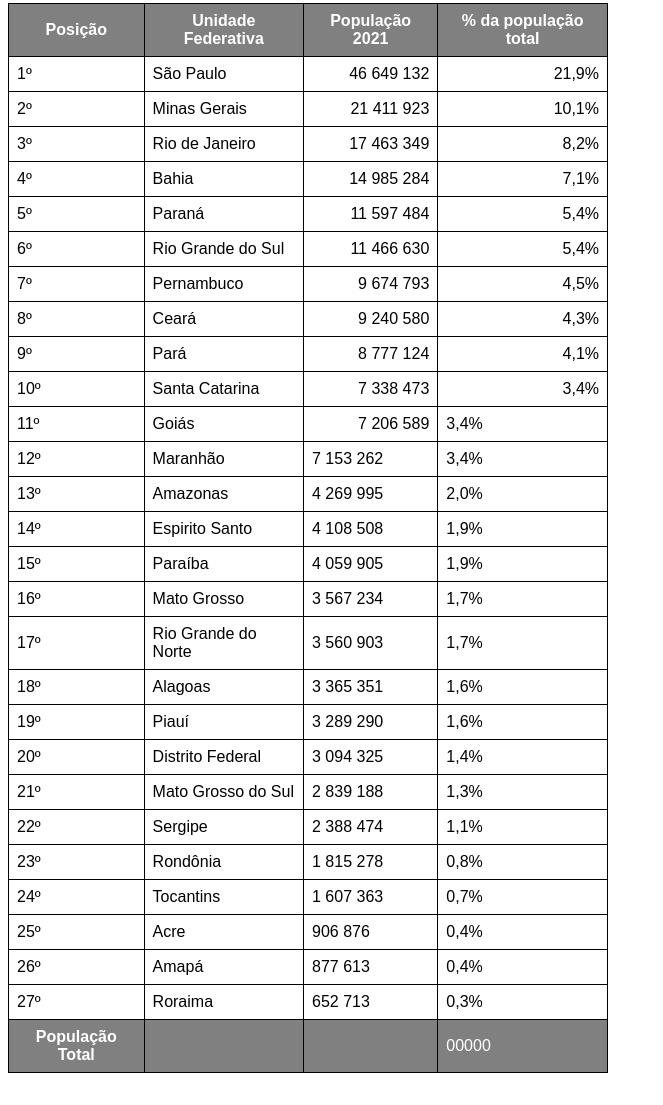
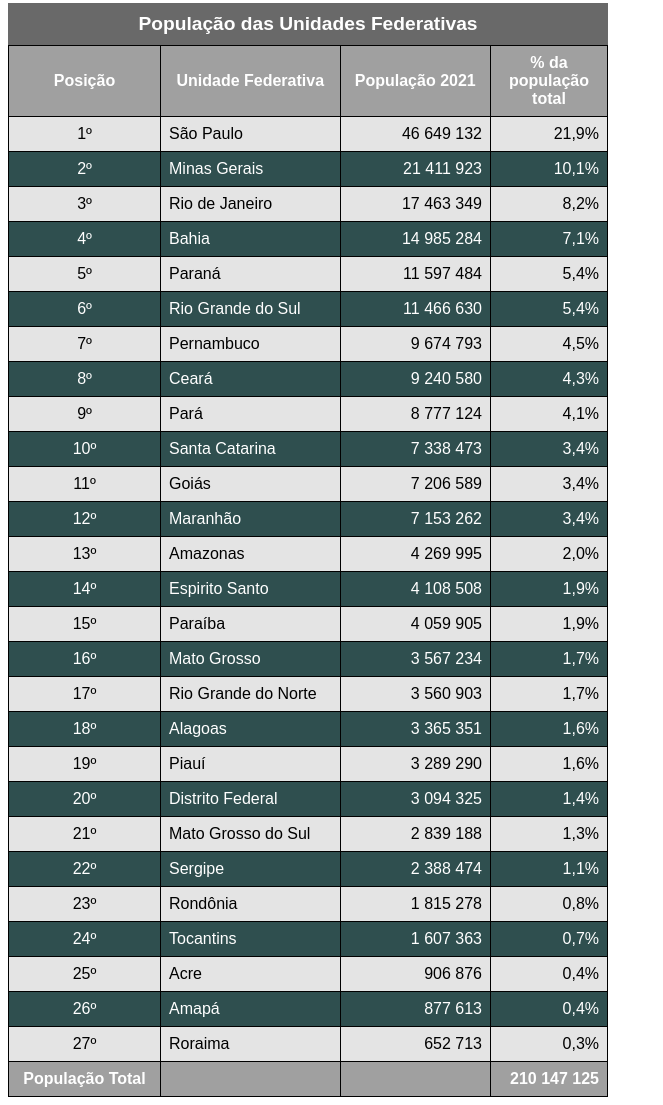
Before and after one commit to Thgfernandes/html-css, a plain HTML site: page exercicios/ex023/tabela002.html in a window 1280 px wide. Shown: the part 77-1182 px from the top of the page, without its empty margins (0-663 px from the left). Before the commit the page ends 1158 px from the top, so only its background shows below. Drawn offline with Linux system fonts and the light colour scheme.

Commit message:
configuração de tabelas grandes

```diff
--- a/exercicios/ex023/tabela002.html
+++ b/exercicios/ex023/tabela002.html
@@ -21,13 +21,35 @@
         }
 
         thead, tfoot {
-            background-color: gray;
+            background-color: rgb(160, 160, 160);
             color: white;
         }
 
         .num {
             text-align: right;
         }
+
+        td.psc {
+            text-align: center;
+        }
+
+        caption {
+            font-size: 1.2em;
+            font-weight: bold;
+            background-color: rgb(105, 105, 105);
+            color: white;
+            padding: 10px;
+        }
+
+        /*:nt-child(td filho que estiver contido na tag) 2n(significa que a cada 2 linhas vai ter um preechimento cinza )*/
+        tbody > tr:nth-child(1n) {
+            background-color: rgb(228, 228, 228);
+        }
+
+        tbody > tr:nth-child(even) {
+            background-color: darkslategrey;
+            color: white;
+        } /* podemos usar tbm a declaração even(par) ou odd(ímpar), para um preenchimento das linhas pares ou impares*/
     </style>
 </head>
 <body>
@@ -43,184 +65,185 @@
     -->
 
     <table>
+        <caption>População das Unidades Federativas</caption>
         <thead>
                 <tr>
-                    <th>Posição</th>
-                    <th>Unidade Federativa</th>
-                    <th>População 2021</th>
-                    <th>% da população total</th>
+                    <th scope="col">Posição</th>
+                    <th scope="col">Unidade Federativa</th>
+                    <th scope="col">População 2021</th>
+                    <th scope="col" style="width: 100px;">% da população total</th>
                 </tr>
         </thead>
         <tbody>
                 <tr>
-                    <td>1º</td>
+                    <td class="psc">1º</td>
                     <td>São Paulo</td>
                     <td class="num">46 649 132</td>
                     <td class="num">21,9%</td>
                 </tr>
                 <tr>
-                    <td>2º</td>
+                    <td class="psc">2º</td>
                     <td>Minas Gerais</td>
                     <td class="num">21 411 923</td>
                     <td class="num">10,1%</td>
                 </tr>
                 <tr>
-                    <td>3º</td>
+                    <td class="psc">3º</td>
                     <td>Rio de Janeiro</td>
                     <td class="num">17 463 349</td>
                     <td class="num">8,2%</td>
                 </tr>
                 <tr>
-                    <td>4º</td>
+                    <td class="psc">4º</td>
                     <td>Bahia</td>
                     <td class="num">14 985 284</td>
                     <td class="num">7,1%</td>
                 </tr>
                 <tr>
-                    <td>5º</td>
+                    <td class="psc">5º</td>
                     <td>Paraná</td>
                     <td class="num">11 597 484</td>
                     <td class="num">5,4%</td>
                 </tr>
                 <tr>
-                    <td>6º</td>
+                    <td class="psc">6º</td>
                     <td>Rio Grande do Sul</td>
                     <td class="num">11 466 630</td>
                     <td class="num">5,4%</td>
                 </tr>
                 <tr>
-                    <td>7º</td>
+                    <td class="psc">7º</td>
                     <td>Pernambuco</td>
                     <td class="num">9 674 793</td>
                     <td class="num">4,5%</td>
                 </tr>
                 <tr>
-                    <td>8º</td>
+                    <td class="psc">8º</td>
                     <td>Ceará</td>
                     <td class="num">9 240 580</td>
                     <td class="num">4,3%</td>
                 </tr>
                 <tr>
-                    <td>9º</td>
+                    <td class="psc">9º</td>
                     <td>Pará</td>
                     <td class="num">8 777 124</td>
                     <td class="num">4,1%</td>
                 </tr>
                 <tr>
-                    <td>10º</td>
+                    <td class="psc">10º</td>
                     <td>Santa Catarina</td>
                     <td class="num">7 338 473</td>
                     <td class="num">3,4%</td>
                 </tr>
                 <tr>
-                    <td>11º</td>
+                    <td class="psc">11º</td>
                     <td>Goiás</td>
                     <td class="num">7 206 589</td>
-                    <td>3,4%</td>
+                    <td class="num">3,4%</td>
                 </tr>
                 <tr>
-                    <td>12º</td>
+                    <td class="psc">12º</td>
                     <td>Maranhão</td>
-                    <td>7 153 262</td>
-                    <td>3,4%</td>
+                    <td class="num">7 153 262</td>
+                    <td class="num">3,4%</td>
                 </tr>
                 <tr>
-                    <td>13º</td>
+                    <td class="psc">13º</td>
                     <td>Amazonas</td>
-                    <td>4 269 995</td>
-                    <td>2,0%</td>
+                    <td class="num">4 269 995</td>
+                    <td class="num">2,0%</td>
                 </tr>
                 <tr>
-                    <td>14º</td>
+                    <td class="psc">14º</td>
                     <td>Espirito Santo</td>
-                    <td>4 108 508</td>
-                    <td>1,9%</td>
+                    <td class="num">4 108 508</td>
+                    <td class="num">1,9%</td>
                 </tr>
                 <tr>
-                    <td>15º</td>
+                    <td class="psc">15º</td>
                     <td>Paraíba</td>
-                    <td>4 059 905</td>
-                    <td>1,9%</td>
+                    <td class="num">4 059 905</td>
+                    <td class="num">1,9%</td>
                 </tr>
                 <tr>
-                    <td>16º</td>
+                    <td class="psc">16º</td>
                     <td>Mato Grosso</td>
-                    <td>3 567 234</td>
-                    <td>1,7%</td>
+                    <td class="num">3 567 234</td>
+                    <td class="num">1,7%</td>
                 </tr>
                 <tr>
-                    <td>17º</td>
+                    <td class="psc">17º</td>
                     <td>Rio Grande do Norte</td>
-                    <td>3 560 903</td>
-                    <td>1,7%</td>
+                    <td class="num">3 560 903</td>
+                    <td class="num">1,7%</td>
                 </tr>
                 <tr>
-                    <td>18º</td>
+                    <td class="psc">18º</td>
                     <td>Alagoas</td>
-                    <td>3 365 351</td>
-                    <td>1,6%</td>
+                    <td class="num">3 365 351</td>
+                    <td class="num">1,6%</td>
                 </tr>
                 <tr>
-                    <td>19º</td>
+                    <td class="psc">19º</td>
                     <td>Piauí</td>
-                    <td>3 289 290</td>
-                    <td>1,6%</td>
+                    <td class="num">3 289 290</td>
+                    <td class="num">1,6%</td>
                 </tr>
                 <tr>
-                    <td>20º</td>
+                    <td class="psc">20º</td>
                     <td>Distrito Federal</td>
-                    <td>3 094 325</td>
-                    <td>1,4%</td>
+                    <td class="num">3 094 325</td>
+                    <td class="num">1,4%</td>
                 </tr>
                 <tr>
-                    <td>21º</td>
+                    <td class="psc">21º</td>
                     <td>Mato Grosso do Sul</td>
-                    <td>2 839 188</td>
-                    <td>1,3%</td>
+                    <td class="num">2 839 188</td>
+                    <td class="num">1,3%</td>
                 </tr>
                 <tr>
-                    <td>22º</td>
+                    <td class="psc">22º</td>
                     <td>Sergipe</td>
-                    <td>2 388 474</td>
-                    <td>1,1%</td>
+                    <td class="num">2 388 474</td>
+                    <td class="num">1,1%</td>
                 </tr>
                 <tr>
-                    <td>23º</td>
+                    <td class="psc">23º</td>
                     <td>Rondônia</td>
-                    <td>1 815 278</td>
-                    <td>0,8%</td>
+                    <td class="num">1 815 278</td>
+                    <td class="num">0,8%</td>
                 </tr>
                 <tr>
-                    <td>24º</td>
+                    <td class="psc">24º</td>
                     <td>Tocantins</td>
-                    <td>1 607 363</td>
-                    <td>0,7%</td>
+                    <td class="num">1 607 363</td>
+                    <td class="num">0,7%</td>
                 </tr>
                 <tr>
-                    <td>25º</td>
+                    <td class="psc">25º</td>
                     <td>Acre</td>
-                    <td>906 876</td>
-                    <td>0,4%</td>
+                    <td class="num">906 876</td>
+                    <td class="num">0,4%</td>
                 </tr>
                 <tr>
-                    <td>26º</td>
+                    <td class="psc">26º</td>
                     <td>Amapá</td>
-                    <td>877 613</td>
-                    <td>0,4%</td>
+                    <td class="num">877 613</td>
+                    <td class="num">0,4%</td>
                 </tr>
                 <tr>
-                    <td>27º</td>
+                    <td class="psc">27º</td>
                     <td>Roraima</td>
-                    <td>652 713</td>
-                    <td>0,3%</td>
+                    <td class="num">652 713</td>
+                    <td class="num">0,3%</td>
                 </tr>
         </tbody>
         <tfoot>
                 <tr>
-                    <th>População Total</th>
+                    <th scope="row">População Total</th>
                     <td></td>
                     <td></td>
-                    <td>00000</td>
+                    <td class="num"><strong>210 147 125</strong></td>
                 </tr>
         </tfoot>
     </table>
```
